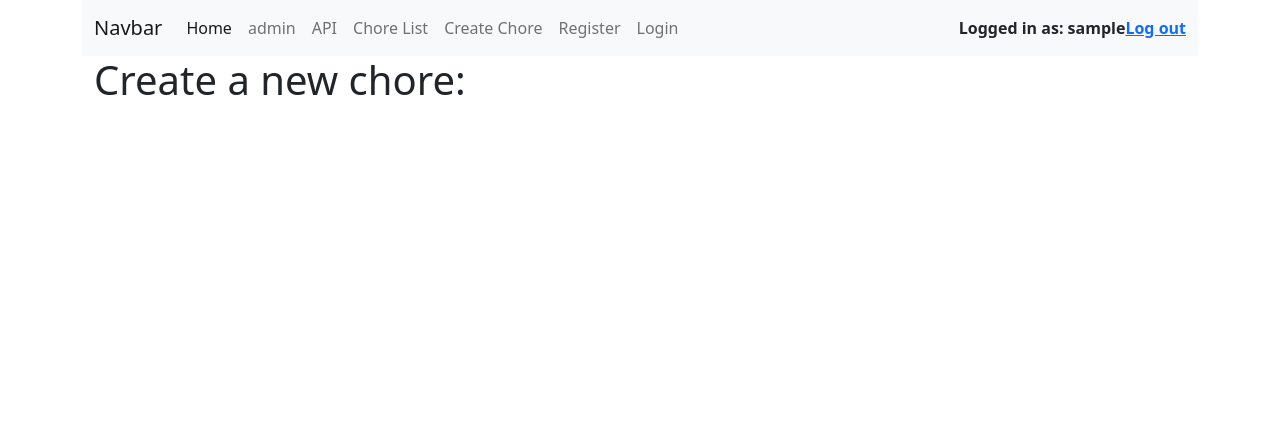
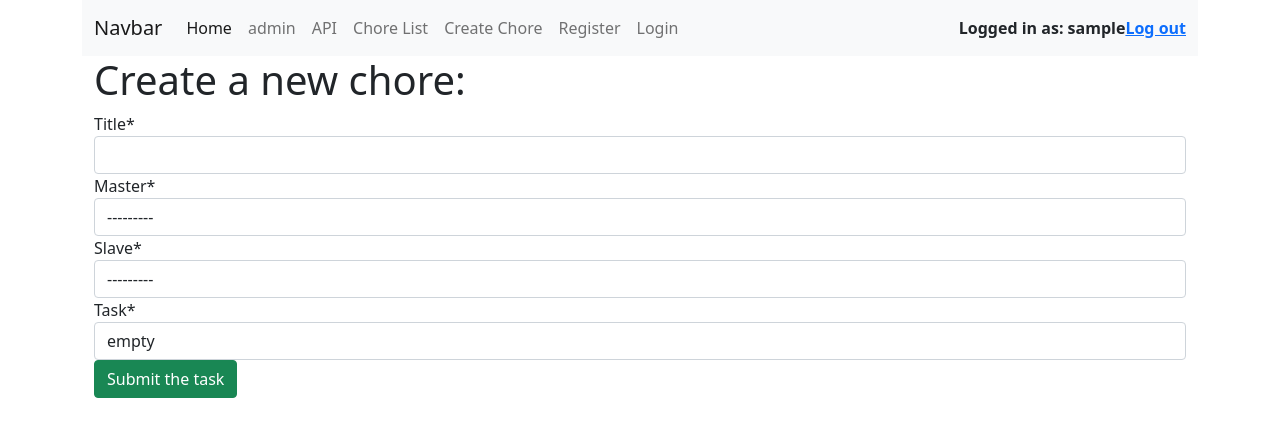
Before and after one commit to rave1/django-chore, a Django app: page /create/ in a window 1280 px wide. Shown: the top 437 px of the page. Run offline with Django 3.2, Linux system fonts and the light colour scheme; the visitor is signed in with stand-in values (Sample User, id 1); data that the repository does not hold is empty; some libraries are stand-ins or nearby versions.

Commit message:
working chore adding system, todo: make slaves and masters show up only in their respected fields inside a form

```diff
--- a/chore_main/forms.py
+++ b/chore_main/forms.py
@@ -1,5 +1,5 @@
 from django.forms import ModelForm
-from chore_main.models import Person
+from chore_main.models import Chore, Person
 from django.contrib.auth.forms import UserCreationForm
 from django.contrib.auth.models import User
 from django import forms
@@ -26,6 +26,12 @@ class UserCreationForm(UserCreationForm): #extending built-in form
 
 
 
-class ChoreForm(forms.Form):
-    title = forms.CharField()
-    task = forms.CharField()
+class ChoreModelForm(forms.ModelForm):
+    class Meta:
+        model = Chore
+        fields = (
+            "title",
+            "master",
+            "slave",
+            "task",
+        )
--- a/chore_main/models.py
+++ b/chore_main/models.py
@@ -29,6 +29,9 @@ class Person(models.Model):
     )
     role  = models.CharField(max_length=20, choices=ROLE_CHOICES)
 
+    def __str__(self):
+        return self.user.username
+
 # class Master(models.Model):
 #     user = models.OneToOneField(User, on_delete=CASCADE)
 #     is_active = models.BooleanField(default=True)
--- a/chore_main/views.py
+++ b/chore_main/views.py
@@ -1,4 +1,6 @@
-from chore_main.forms import PersonForm
+from config import settings
+from django.contrib.auth.views import redirect_to_login
+from chore_main.forms import ChoreModelForm, PersonForm
 from django.shortcuts import redirect, render
 from django.views import generic
 from django.views.generic import TemplateView
@@ -8,7 +10,7 @@
 from chore_main.forms import PersonForm
 from django.views.generic.base import RedirectView
 from .models import Chore, Person, User
-
+from django.contrib.auth.mixins import LoginRequiredMixin
 class HomeView(TemplateView):
     template_name = "base_generic.html"
 def create_user(request):
@@ -42,7 +44,29 @@
 
 
 def chore_create(request):
-    return render(request, 'chore_create.html')
+
+    if not request.user.is_authenticated:
+        messages.info(request, 'You have to log in first!')
+        return redirect('%s?next=%s' % (settings.LOGIN_URL, request.path))
+    form  = ChoreModelForm()
+    if request.method == "POST":
+        form = ChoreModelForm(request.POST)
+        if form.is_valid():
+            title = form.cleaned_data['title']
+            master = form.cleaned_data['master']
+            slave = form.cleaned_data['slave']
+            task = form.cleaned_data['task']
+            Chore.objects.create(
+                title = title,
+                master = master,
+                slave = slave,
+                task = task
+            )
+            return redirect("/chores")
+    context = {
+        "form" : form
+    }
+    return render(request, 'chore_create.html', context)
 
 # def register(request):
 #     if request.method == 'POST':
--- a/config/settings.py
+++ b/config/settings.py
@@ -139,3 +139,4 @@ STATIC_URL = '/static/'
 DEFAULT_AUTO_FIELD = 'django.db.models.BigAutoField'
 LOGIN_REDIRECT_URL = "/"
 LOGOUT_REDIRECT_URL = "/"
+LOGIN_URL="/login"
--- a/templates/chore_create.html
+++ b/templates/chore_create.html
@@ -1,10 +1,14 @@
 {% extends 'base_generic.html' %}
+{%load crispy_forms_tags%}
 {%block title %} Create a new chore: {%endblock%}
 {%block content%}
 <div>
     <h1>Create a new chore: </h1>
-
-
+    <form method="post">
+    {% csrf_token %}
+        {{form|crispy}}
+    <button type="submit" class="btn btn-success">Submit the task</button>
+    </form>
 
 
 </div>
```
Also changed, not shown: templates/registration/login.html (+14 -0 lines), chore_main/migrations/0001_initial.py.
